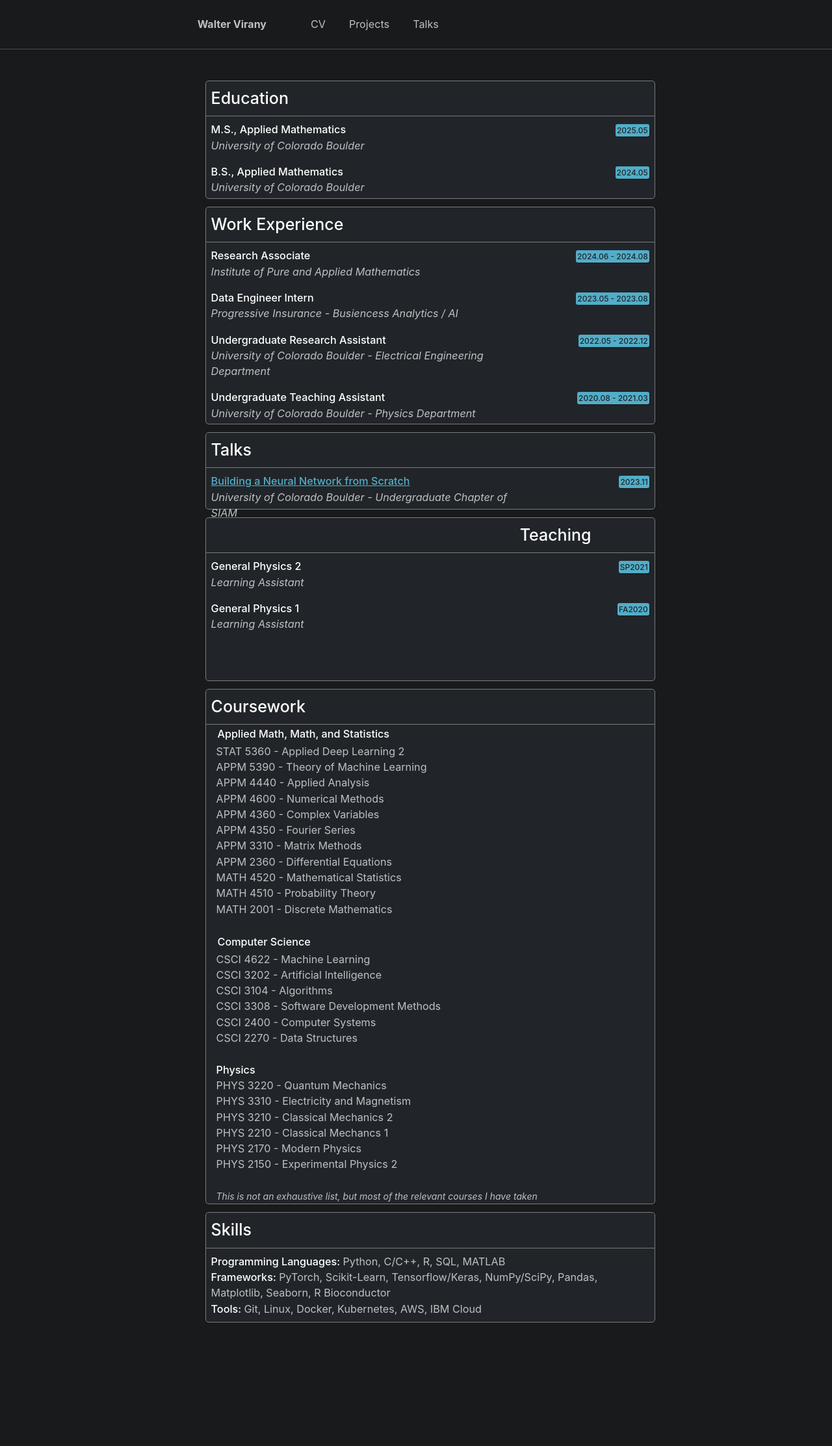
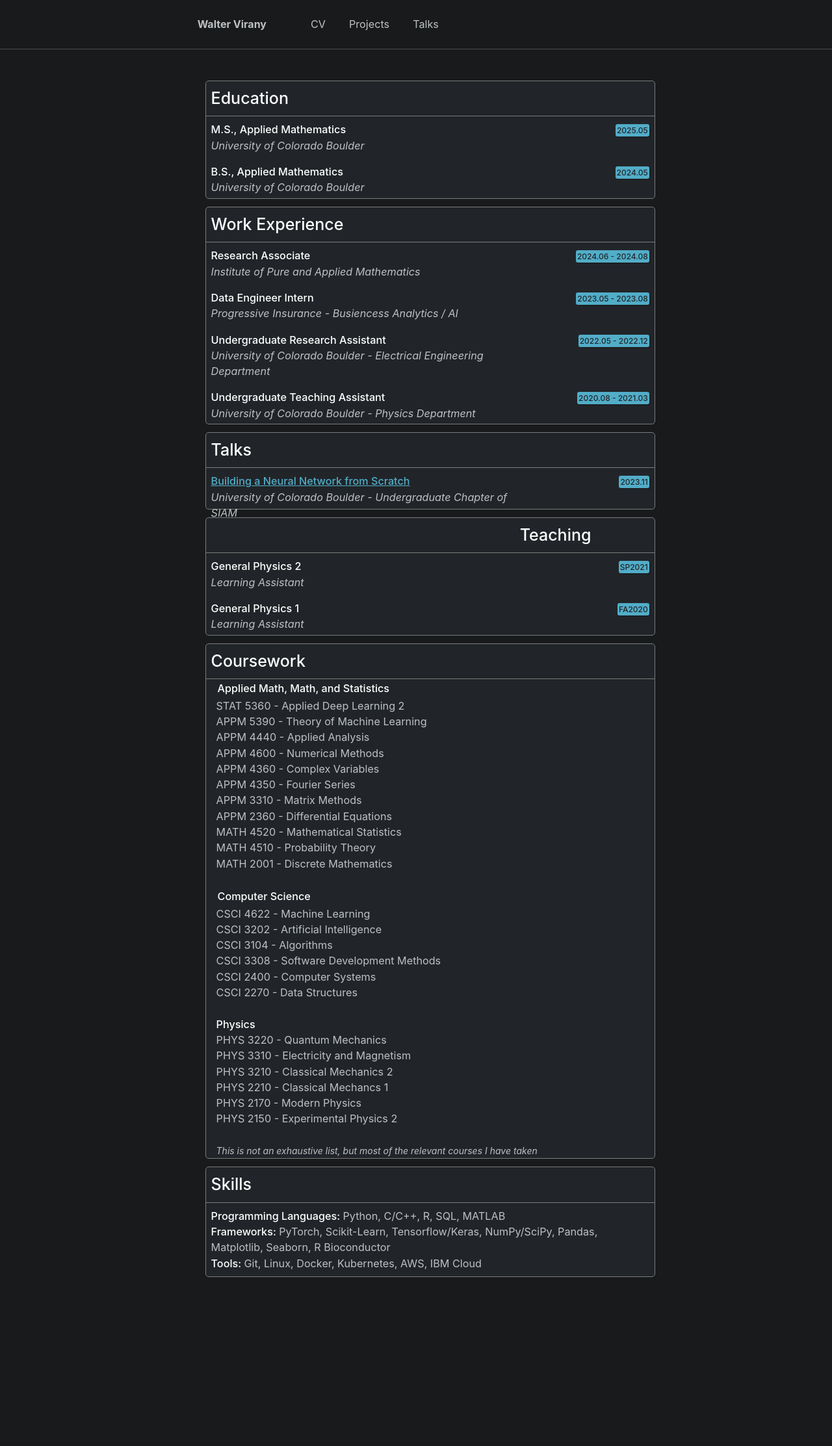
Before and after one commit to wvirany/wvirany.github.io, a Jekyll site: the page built from _pages/cv.html, in a window 1280 px wide. Shown: the whole page at 65% size. Built offline with Jekyll 4.4.1, drawn with Linux system fonts in a browser that asks for light colours; after the commit the page ends 2155 px from its top, so only the background shows below that.

Commit message:
Update cv.html

```diff
--- a/_pages/cv.html
+++ b/_pages/cv.html
@@ -172,7 +172,7 @@ div.cv {
 
     <!-- TEACHING -->
 
-    <div class="cv" style="height:250px;">
+    <div class="cv" style="height:180px;">
         <div class="header">Teaching</div>
 
         <div class="row">
```
